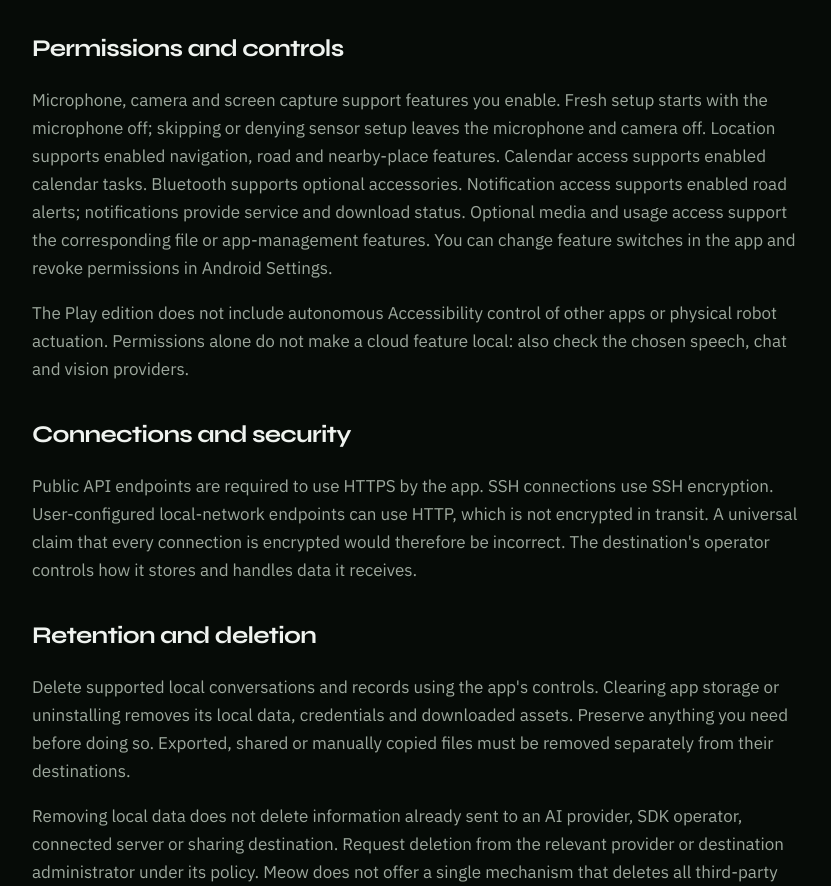
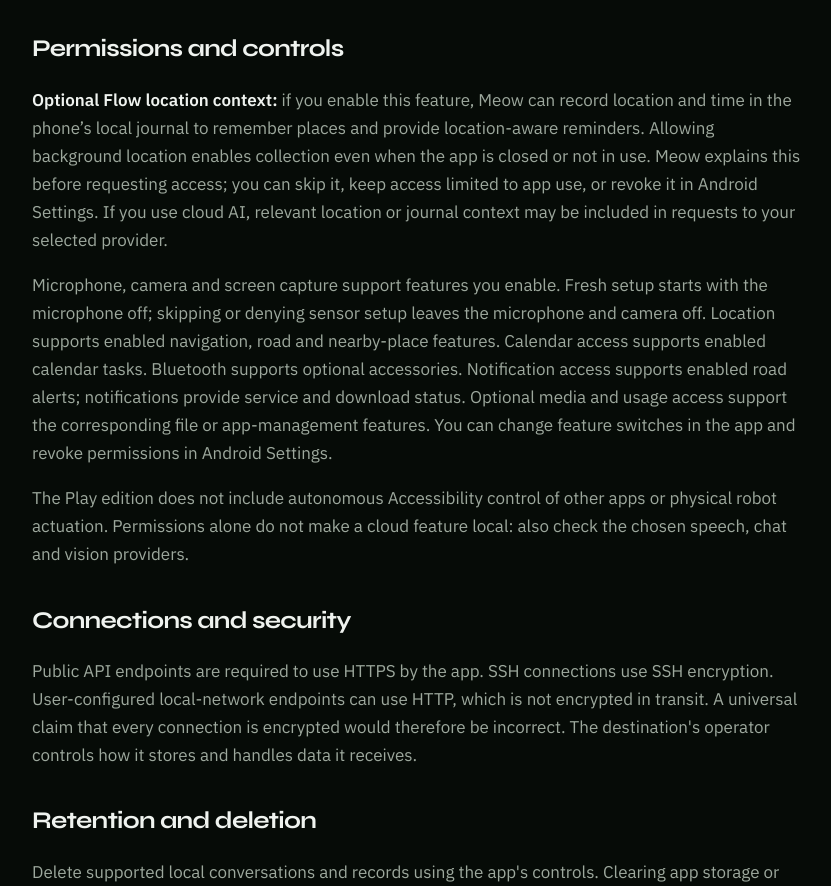
Before and after one commit to dekayrekords-oss/Meowmba, a plain HTML site: page docs/privacy.html in a window 1280 px wide. Shown: the part 2035-2921 px from the top of the page, without its empty margins (8-839 px from the left). Drawn offline with Linux system fonts and the light colour scheme.

Commit message:
docs: explain optional Flow background location and cloud context

```diff
--- a/docs/privacy.html
+++ b/docs/privacy.html
@@ -38,6 +38,7 @@
     <p>Meow's support-report action is optional. It includes app/Android version, available memory or thermal status, operating-mode switches and a limited set of process-exit codes/timestamps. It does not include your chat, recordings, credentials or raw logs. Android's share chooser lets you choose its destination. Included SDK diagnostics have separate behavior; this support-report switch does not disable them.</p>
 
     <h2>Permissions and controls</h2>
+    <p><strong>Optional Flow location context:</strong> if you enable this feature, Meow can record location and time in the phone’s local journal to remember places and provide location-aware reminders. Allowing background location enables collection even when the app is closed or not in use. Meow explains this before requesting access; you can skip it, keep access limited to app use, or revoke it in Android Settings. If you use cloud AI, relevant location or journal context may be included in requests to your selected provider.</p>
     <p>Microphone, camera and screen capture support features you enable. Fresh setup starts with the microphone off; skipping or denying sensor setup leaves the microphone and camera off. Location supports enabled navigation, road and nearby-place features. Calendar access supports enabled calendar tasks. Bluetooth supports optional accessories. Notification access supports enabled road alerts; notifications provide service and download status. Optional media and usage access support the corresponding file or app-management features. You can change feature switches in the app and revoke permissions in Android Settings.</p>
     <p>The Play edition does not include autonomous Accessibility control of other apps or physical robot actuation. Permissions alone do not make a cloud feature local: also check the chosen speech, chat and vision providers.</p>
 
```
